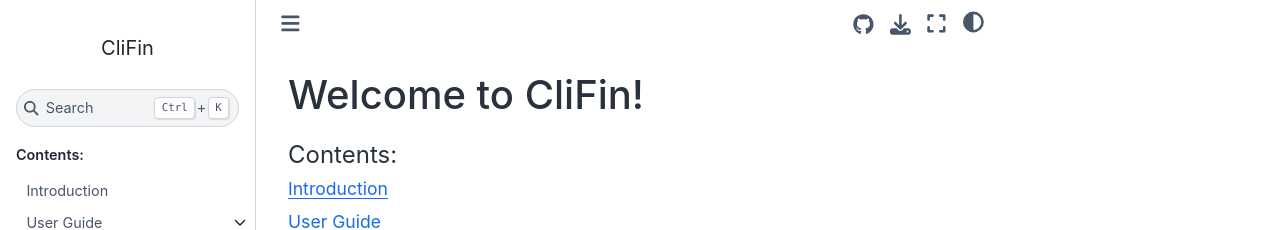
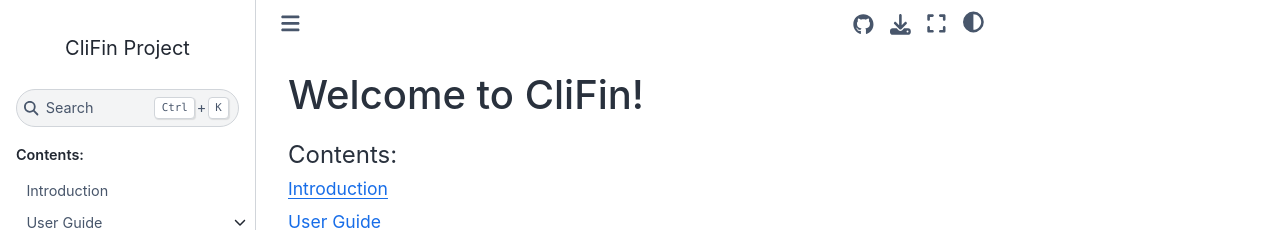
Before and after one commit to IMPACTlab-CliFin/CliFin, a Sphinx documentation site: the page built from docs/index.rst, in a window 1280 px wide. Shown: the top 230 px of the page. Built offline with Sphinx 7.4.7 and the Sphinx Book theme 1.1.4, drawn with Linux system fonts in a browser that asks for light colours.

Commit message:
Update conf.py

```diff
--- a/docs/conf.py
+++ b/docs/conf.py
@@ -12,7 +12,7 @@ exclude_patterns = []
 
 # Sphinx Book Theme 사용
 html_theme = 'sphinx_book_theme'
-html_title = 'CliFin'
+html_title = 'CliFin Project'
 
 html_theme_options = {
     "repository_url": "https://github.com/IMPACTlab-CliFin/CliFin",
```
